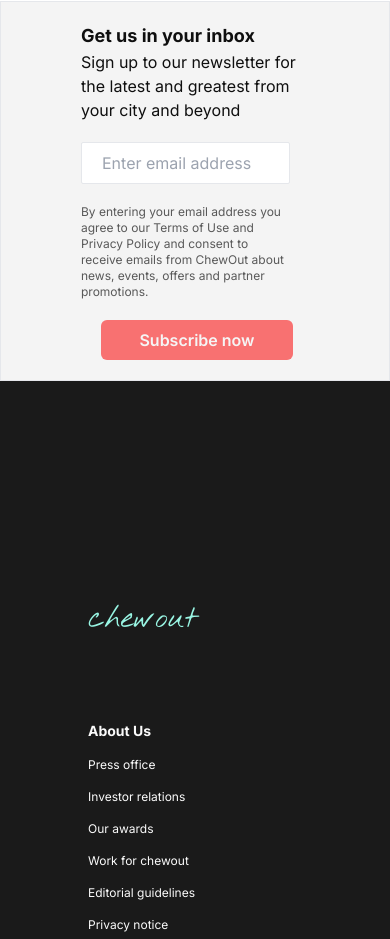
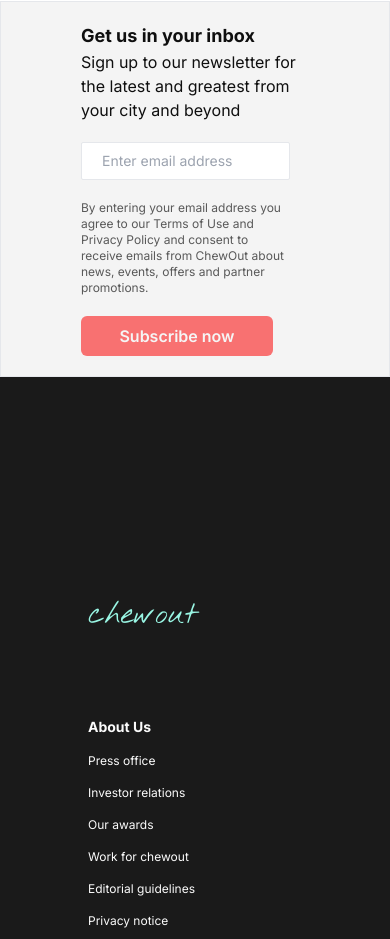
Before and after one commit to RunningFok/travel-blog, a Next.js app: page / in a window 390 px wide. Shown: the part 2667-3606 px from the top of the page. Built offline with nearby package versions, Linux system fonts and the light colour scheme.

Commit message:
changed text size on sub box

```diff
--- a/src/app/shared/Subscription.tsx
+++ b/src/app/shared/Subscription.tsx
@@ -2,7 +2,7 @@
 
 export default function Subsecription(props: Props) {
   return (
-    <div className="bg-[#F4F4F4] border flex flex-col sm:flex-col md:flex-row lg:flex-row md:justify-between lg:justify-between items-start px-20 py-5">
+    <div className="bg-[#F4F4F4] border flex flex-col md:flex-row lg:flex-row md:justify-between lg:justify-between items-start px-20 py-5">
       <div className="md:px-5 flex flex-col">
         <h5 className="font-bold text-lg text-wh-900 ">Get us in your inbox</h5>
         <h6 className="text-wh-900 text-md w-6/8">
@@ -12,7 +12,7 @@
       </div>
       <div className="flex flex-col pt-5 md:pl-10 md:pr-5 lg:pl-10 lg:pr-5">
         <input
-          className="text-left w-11/12 min-w-[100px] px-5 py-2 border rounded-sm"
+          className="text-left text-sm w-11/12 min-w-[100px] px-5 py-2 border rounded-sm"
           placeholder="Enter email address"
         ></input>
         <p className="text-xs w-11/12 text-wh-500 mt-5">
@@ -21,7 +21,7 @@
           events, offers and partner promotions.
         </p>
       </div>
-      <div className="flex pl-5 pt-5 md:pl-0 md:pr-10 lg:pl-0 lg:pr-10 ">
+      <div className="flex pt-5 md:pl-0 md:pr-10 lg:pl-0 lg:pr-10 ">
         <button className="bg-red-400 rounded-md text-neutral-100 font-semibold w-48 py-2 min-w-[100px]">
           Subscribe now
         </button>
```
